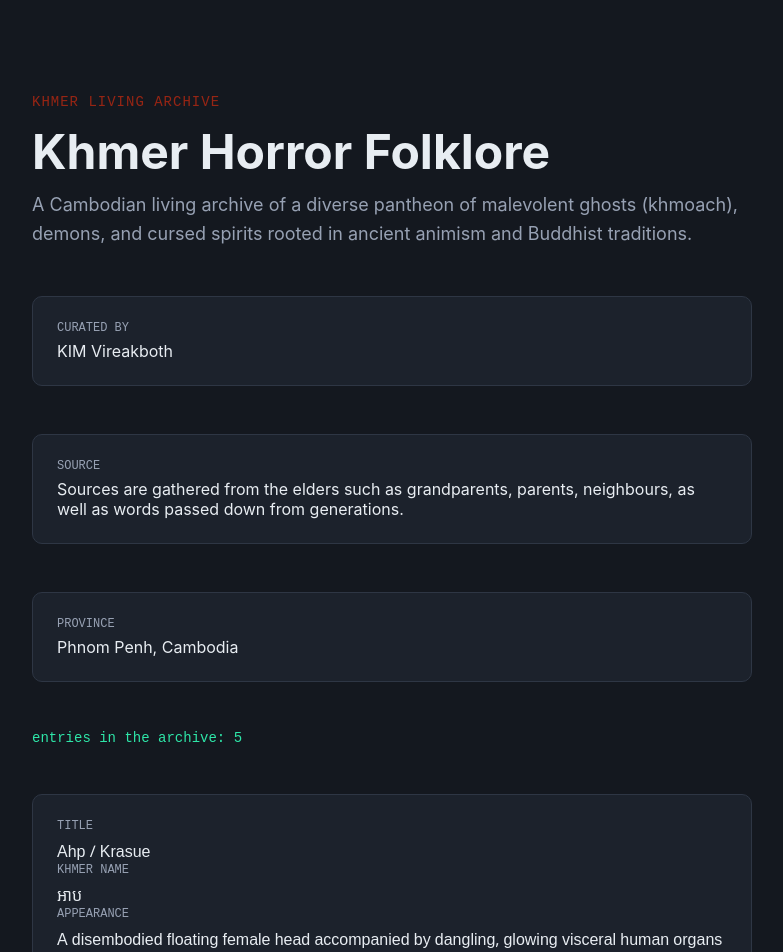
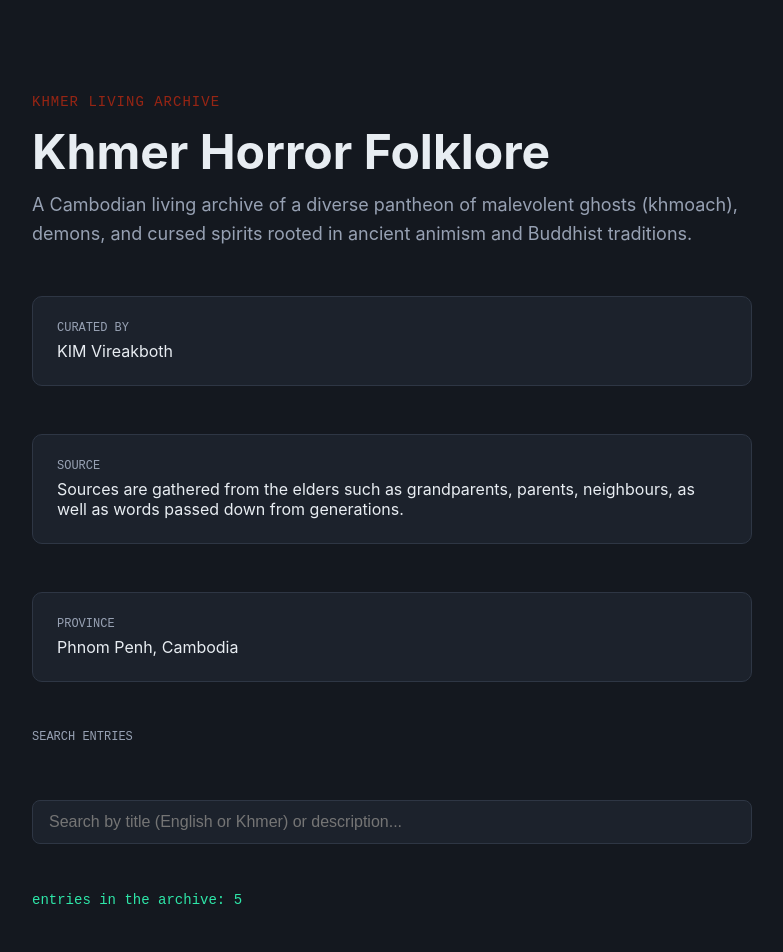
Before and after one commit to vireakbothkim/khmer-horror-folklore, a Next.js app: page / in a window 1280 px wide. Shown: the top 952 px of the page, without its empty margins (248-1031 px from the left). Built offline with nearby package versions, Linux system fonts and the light colour scheme.

Commit message:
added a search bar [AI-Assisted]

```diff
--- a/app/page.js
+++ b/app/page.js
@@ -1,3 +1,6 @@
+"use client";
+
+import { useState } from "react";
 import collection from "../collection.config.js";
 import EntryCard from "../components/EntryCard";
 // Import all entries from the data file
@@ -74,10 +77,72 @@ const styles = {
     fontSize: 13,
     color: "#5A6373",
   },
+  searchBox: {
+    marginTop: 48,
+    padding: "12px 16px",
+    fontSize: 16,
+    backgroundColor: "#1C222C",
+    border: "1px solid #2E3644",
+    borderRadius: 8,
+    color: "#FFFFFF",
+    width: "100%",
+    boxSizing: "border-box",
+  },
+  searchLabel: {
+    fontFamily: "'Courier New', monospace",
+    fontSize: 12,
+    color: "#97A1B3",
+    marginBottom: 8,
+  },
+  noResults: {
+    marginTop: 48,
+    padding: 24,
+    backgroundColor: "#1C222C",
+    border: "1px solid #2E3644",
+    borderRadius: 10,
+    textAlign: "center",
+    color: "#97A1B3",
+    fontSize: 16,
+  },
 };
 
 export default function Home() {
-  // Now using entries imported from data/entries.js instead of hard-coded objects
+  const [searchQuery, setSearchQuery] = useState("");
+
+  // Function to filter entries based on search query
+  const filterEntries = (query) => {
+    const trimmedQuery = query.trim();
+
+    if (!trimmedQuery) {
+      return entries; // Show all entries when query is empty
+    }
+
+    return entries.filter((entry) => {
+      // Check if query matches any of the searchable fields
+      // Search in: English title, Khmer title, English appearance, English story
+      const searchableFields = [
+        entry.title?.toLowerCase() || "",
+        entry.khmerName || "",
+        entry.appearance?.toLowerCase() || "",
+        entry.story?.toLowerCase() || ""
+      ];
+
+      return searchableFields.some((field) => {
+        // For English fields (title, appearance, story), do case-insensitive search
+        // For Khmer field (khmerName), do direct substring match
+        if (field === entry.khmerName) {
+          // Khmer text - direct substring match
+          return field.includes(trimmedQuery);
+        } else {
+          // English text - case-insensitive match
+          return field.includes(trimmedQuery.toLowerCase());
+        }
+      });
+    });
+  };
+
+  // Get filtered entries based on current search query
+  const filteredEntries = filterEntries(searchQuery);
 
   return (
     <main style={styles.wrap}>
@@ -98,13 +163,40 @@ export default function Home() {
         <p style={styles.cardValue}>{collection.province}</p>
       </div>
 
-      {/* Dynamic count based on entries array length */}
-      <p style={styles.count}>entries in the archive: {entries.length}</p>
+      {/* Search box */}
+      <div style={{ marginTop: 48 }}>
+        <p style={styles.searchLabel}>SEARCH ENTRIES</p>
+        <input
+          type="text"
+          placeholder="Search by title (English or Khmer) or description..."
+          value={searchQuery}
+          onChange={(e) => setSearchQuery(e.target.value)}
+          style={styles.searchBox}
+        />
+      </div>
 
-      {/* Render all entries dynamically */}
-      {entries.map((entry) => (
-        <EntryCard key={entry.id} entry={entry} />
-      ))}
+      {/* Dynamic count based on filtered entries array length */}
+      <p style={styles.count}>
+        {searchQuery.trim()
+          ? `found ${filteredEntries.length} of ${entries.length} entries`
+          : `entries in the archive: ${entries.length}`}
+      </p>
+
+      {/* Render filtered entries dynamically */}
+      {filteredEntries.length > 0 ? (
+        filteredEntries.map((entry) => (
+          <EntryCard key={entry.id} entry={entry} />
+        ))
+      ) : searchQuery.trim() ? (
+        <div style={styles.noResults}>
+          No results found for "{searchQuery}"
+        </div>
+      ) : (
+        // This case shouldn't happen since entries should always exist
+        <div style={styles.noResults}>
+          No entries found
+        </div>
+      )}
 
       <footer style={styles.footer}>
         Built in ICT 340 — Vibe Coding, American University of Phnom Penh, Fall
```
